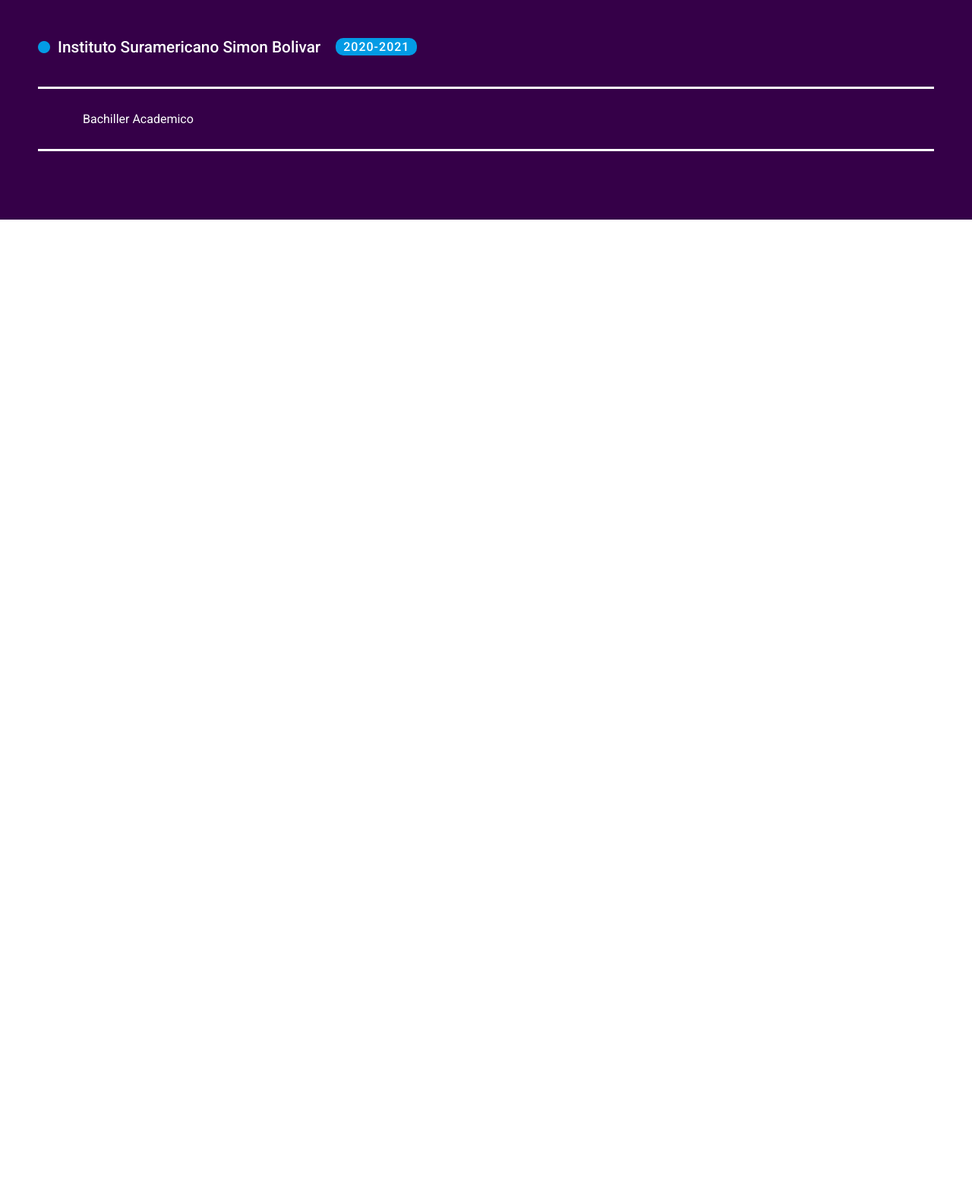
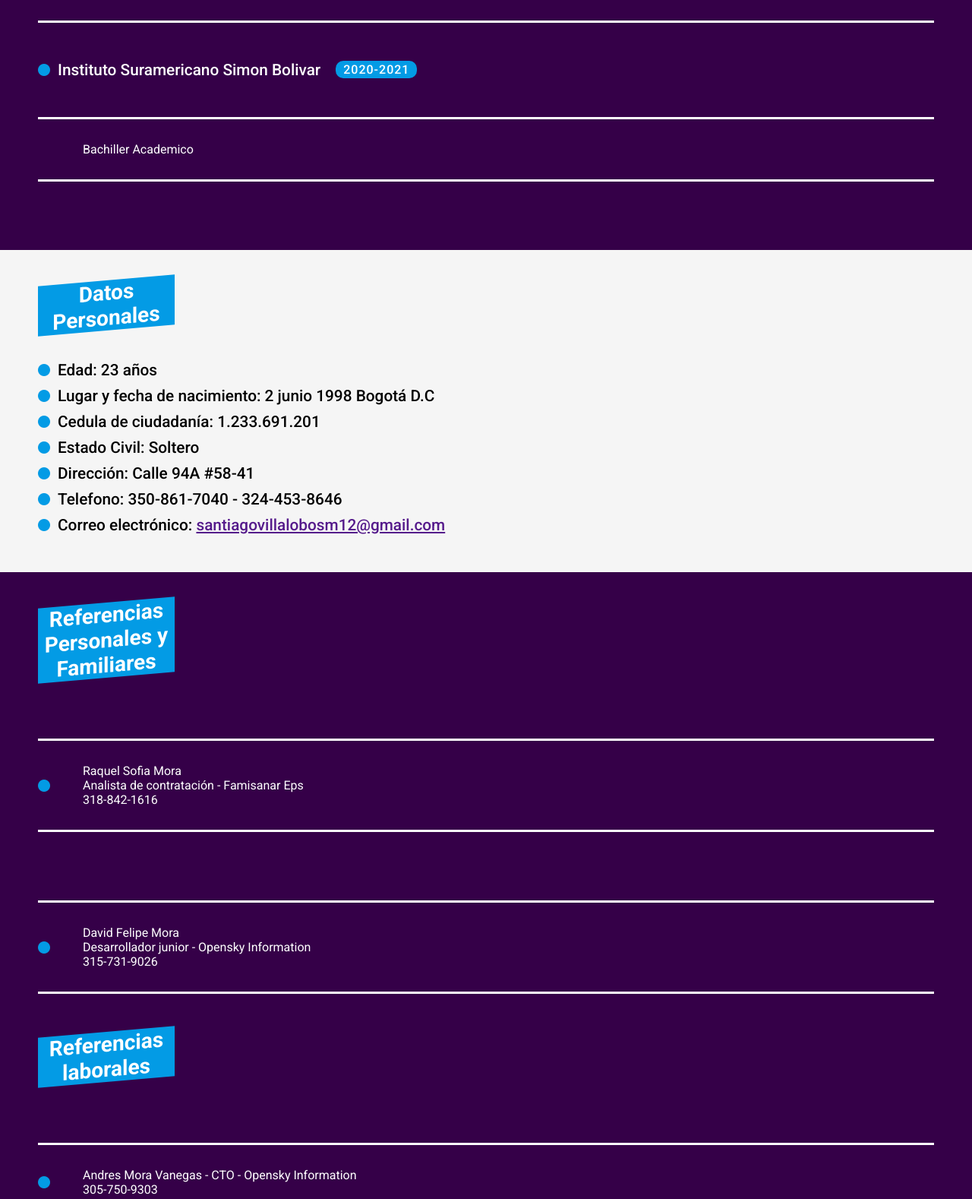
Before and after one commit to Santiagovillalobos-12/cv2021.github.io, a website: page index.html in a window 1280 px wide. Shown: the part 2577-4155 px from the top of the page at 76% size. Before the commit the page ends 2866 px from the top, so only its background shows below. Drawn offline with Linux system fonts and the light colour scheme.

Commit message:
Add files via upload

```diff
--- a/index.html
+++ b/index.html
@@ -51,11 +51,8 @@
                 <div class="col50">
                     <div class="about-rigth">
                         <p>
-                            Soy una persona responsable, apasionada por el aprendizaje y la innovación. Actualmente me
-                            encuentro en la búsqueda de un empleo en el que pueda aprender mucho y demostrar mis
-                            capacidades, al interior de una empresa en la que pueda crecer a futuro tanto a nivel
-                            personal
-                            como profesional.
+                            Soy una persona responsable, apasionada por el aprendizaje y la innovación. Actualmente me encuentro en la búsqueda de un empleo en el que pueda aprender mucho y demostrar mis capacidades, al interior de una empresa en la que pueda crecer a futuro tanto
+                            a nivel personal como profesional.
                         </p>
                     </div>
                 </div>
@@ -160,11 +157,7 @@
             </div>
             <div class="content">
                 <p>
-                    Apoyo a los proyectos de desarrolo web de Opensky Information S.A.S, mediante el constante
-                    aprendizaje y
-                    formacion en tecnologias como Node js, HMTL5, Css, Javascript, WordPress, Omeka, Koha, Moodle y
-                    demás
-                    necesidades del área de tecnología.
+                    Apoyo a los proyectos de desarrolo web de Opensky Information S.A.S, mediante el constante aprendizaje y formacion en tecnologias como Node js, HMTL5, Css, Javascript, WordPress, Omeka, Koha, Moodle y demás necesidades del área de tecnología.
                 </p>
             </div>
             <div class="titleText">
@@ -204,6 +197,103 @@
                 </p>
             </div>
         </section>
+        <section class="contacto">
+            <div class="titleText">
+                <h3>Datos Personales</h3>
+            </div>
+            <div class="content">
+                <div class="place">
+                    <img src="/images/bullet.png" alt="">
+                    <p>Edad: 23 años
+                        <!-- <span>Actual</span> -->
+                    </p>
+                </div>
+                <div class="place">
+                    <img src="/images/bullet.png" alt="">
+                    <p>Lugar y fecha de nacimiento: 2 junio 1998 Bogotá D.C
+                        <!-- <span>Actual</span> -->
+                    </p>
+                </div>
+                <div class="place">
+                    <img src="/images/bullet.png" alt="">
+                    <p>Cedula de ciudadanía: 1.233.691.201
+                        <!-- <span>Actual</span> -->
+                    </p>
+                </div>
+                <div class="place">
+                    <img src="/images/bullet.png" alt="">
+                    <p>Estado Civil: Soltero
+                        <!-- <span>Actual</span> -->
+                    </p>
+                </div>
+                <div class="place">
+                    <img src="/images/bullet.png" alt="">
+                    <p>Dirección: Calle 94A #58-41
+                        <!-- <span>Actual</span> -->
+                    </p>
+                </div>
+                <div class="place">
+                    <img src="/images/bullet.png" alt="">
+                    <p>Telefono: 350-861-7040 - 324-453-8646
+                        <!-- <span>Actual</span> -->
+                    </p>
+                </div>
+                <div class="place">
+                    <img src="/images/bullet.png" alt="">
+                    <p>Correo electrónico: <a href="">santiagovillalobosm12@gmail.com</a>
+                        <!-- <span>Actual</span> -->
+                    </p>
+                </div>
+            </div>
+        </section>
+        <section class="references">
+            <div class="titleText">
+                <h3>Referencias Personales y Familiares</h3>
+            </div>
+            <div class="content">
+                <img src="/images/bullet.png" alt="">
+                <p>Raquel Sofia Mora
+                    <!-- <span>Actual</span> -->
+                </p>
+                <p>
+                    Analista de contratación - Famisanar Eps
+                </p>
+                <p>318-842-1616</p>
+            </div>
+            <div class="content">
+                <img src="/images/bullet.png" alt="">
+                <p>David Felipe Mora
+                    <!-- <span>Actual</span> -->
+                </p>
+                <p>Desarrollador junior - Opensky Information</p>
+                <p>315-731-9026</p>
+            </div>
+            <div class="titleText">
+                <h3>Referencias laborales</h3>
+            </div>
+
+            <div class="content">
+                <img src="/images/bullet.png" alt="">
+                <p>Andres Mora Vanegas - CTO - Opensky Information
+                    <!-- <span>Actual</span> -->
+                </p>
+
+
+                <p>305-750-9303</p>
+            </div>
+
+
+            <div class="content">
+                <img src="/images/bullet.png" alt="">
+                <p>Linamaria Pinzon Valencia - COO - Opensky Information
+                    <!-- <span>Actual</span> -->
+                </p>
+
+
+                <p>322-816-8722</p>
+            </div>
+
+        </section>
     </div>
     <script src="/js/app.js"></script>
 </body>
--- a/js/app.js
+++ b/js/app.js
@@ -12,6 +12,7 @@
         linksMovil.forEach(i => {
             i.addEventListener('click', active);
         })
+
 
     } catch (error) {
         console.log(`error`, error);
--- a/scss/app.scss
+++ b/scss/app.scss
@@ -2,10 +2,11 @@
 @import './constants.scss';
 @import './mixins.scss';
 @import './custom.scss';
-
 //content
 @import './header.scss';
 @import './about.scss';
 @import './skills.scss';
 @import './experience.scss';
 @import './education.scss';
+@import './contacto.scss';
+@import './references.scss';
--- /dev/null
+++ b/scss/contacto.scss
@@ -0,0 +1,8 @@
+.contacto {
+    padding: 40px 50px;
+    background: #f5f5f5;
+}
+
+.place {
+    margin-bottom: 10px;
+}
--- a/scss/header.scss
+++ b/scss/header.scss
@@ -71,7 +71,7 @@
             display: none;
             /* display: flex; */
             flex-wrap: wrap;
-            /*            flex-direction: column; */
+            /*flex-direction: column; */
             align-items: center;
             justify-content: space-around;
 
--- /dev/null
+++ b/scss/references.scss
@@ -0,0 +1,43 @@
+.references {
+    padding: 40px 50px;
+    background: $primary-color;
+    .place {
+        p {
+            color: #fff;
+            span {
+                background: $secundary-color;
+            }
+        }
+    }
+    .content {
+        position: relative;
+        top: 40px;
+        padding: 30px 0px;
+        border-top: solid 3px #fff;
+        border-bottom: solid 3px #fff;
+        margin-bottom: 90px;
+        display: flex;
+        flex-wrap: wrap;
+        align-items: center;
+        p {
+            color: #fff;
+            font-size: 16px;
+            width: 90%;
+            margin: auto;
+            transition: 0.2s;
+        }
+        img {
+            position: absolute;
+        }
+    }
+    .content:hover {
+        border-color: $secundary-color;
+        p {
+            transform: scale(1.03);
+            filter: blur(0);
+        }
+    }
+    p {
+        color: #fff;
+    }
+}
```
Also changed, not shown: css/app.css.
